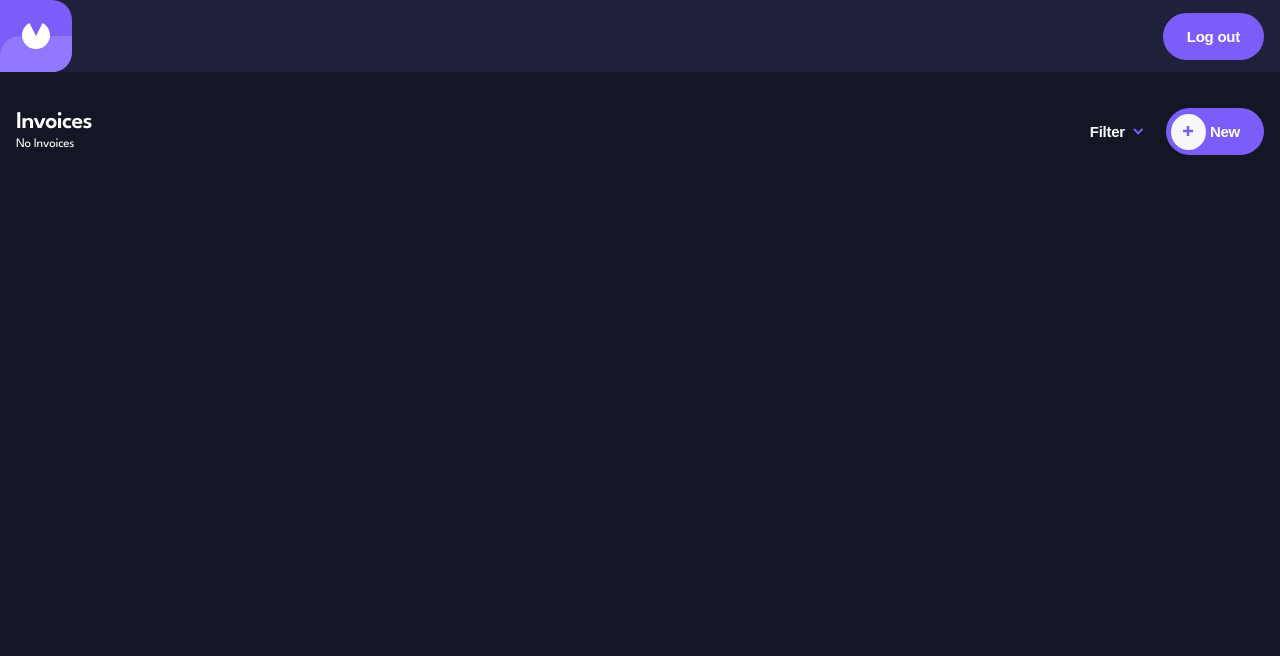
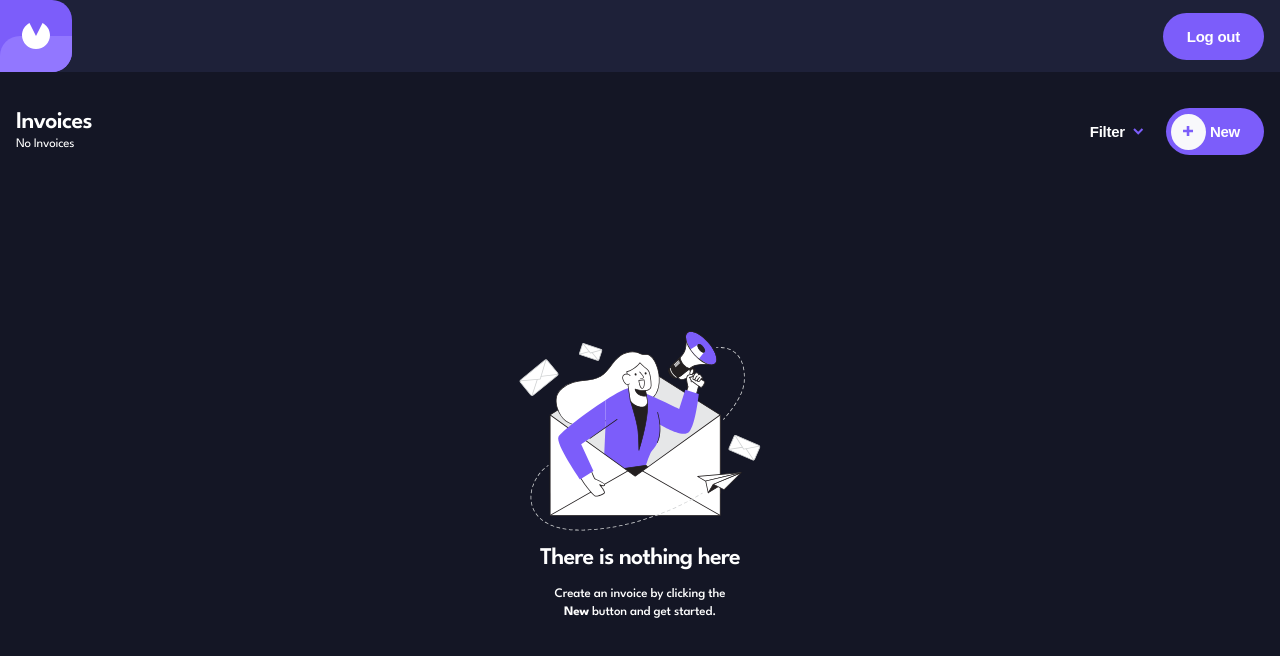
Before and after one commit to Cam96stanley/firebase-invoice, a React (Vite) app: page /my-dashboard in a window 1280 px wide. Shown: the top 656 px of the page. Built offline with nearby package versions, Linux system fonts and the light colour scheme; no server answers; the database is empty; sample sign-in values are in the browser's storage.

Commit message:
created image and text for empty dashboard

```diff
--- a/src/pages/auth/components/AuthForm.jsx
+++ b/src/pages/auth/components/AuthForm.jsx
@@ -33,7 +33,6 @@ export default function LoginForm() {
       if (result.errorCode) {
         setError(result.errorMessage);
       } else {
-        console.log("Logged In!", result);
         navigate("/my-dashboard", { replace: true });
       }
     }
@@ -42,7 +41,6 @@ export default function LoginForm() {
       if (result.errorCode) {
         setError(result.errorMessage.user);
       } else {
-        console.log("User Created!", result);
         navigate("/dashboard", { replace: true });
       }
     }
--- a/src/pages/dashboard/Dashboard.jsx
+++ b/src/pages/dashboard/Dashboard.jsx
@@ -2,6 +2,7 @@ import { useEffect, useState } from "react";
 import { useNavigate } from "react-router-dom";
 import plusIcon from "../../assets/icon-plus.svg";
 import arrowDown from "../../assets/icon-arrow-down.svg";
+import illustrationEmpty from "../../assets/illustration-empty.svg";
 import styles from "./Dashboard.module.scss";
 import { getInvoices } from "../../services/invoices.service";
 import InvoiceCards from "./components/InvoiceCards";
@@ -72,6 +73,21 @@ export default function Dashboard() {
       </div>
 
       <InvoiceCards invoices={invoices} />
+
+      {invoices.length === 0 && (
+        <div className={styles.empty__container}>
+          <img
+            src={illustrationEmpty}
+            alt="a woman coming out of an envelope"
+          />
+          <p className={styles.empty__title}>There is nothing here</p>
+          <p className={styles.empty__description}>
+            Create an invoice by clicking the
+            <br />
+            <span className={styles.bold}>New</span> button and get started.
+          </p>
+        </div>
+      )}
     </section>
   );
 }
--- a/src/pages/dashboard/Dashboard.module.scss
+++ b/src/pages/dashboard/Dashboard.module.scss
@@ -98,3 +98,26 @@
     border-radius: 50%;
   }
 }
+
+.empty__container {
+  display: flex;
+  flex-direction: column;
+  align-items: center;
+  gap: 1rem;
+  margin-top: 10rem;
+}
+
+.empty__title {
+  @include text-mixins.text-heading-md;
+  color: white;
+}
+
+.empty__description {
+  @include text-mixins.text-body;
+  color: white;
+  text-align: center;
+
+  .bold {
+    font-weight: 700;
+  }
+}
--- a/src/pages/invoice/Invoice.jsx
+++ b/src/pages/invoice/Invoice.jsx
@@ -131,11 +131,13 @@ export function Invoice() {
 
   const handleSaveAndSend = async (e) => {
     e.preventDefault();
+    if (!isEditable) return;
+
     try {
-      if (!isEditable) return;
       const pendingInvoice = { ...invoice, status: "Pending" };
-      if (invoice.status === "Draft" || invoice.status === "") {
-        await updateInvoice(invoice.id, pendingInvoice);
+
+      if (invoiceId) {
+        await updateInvoice(invoiceId, pendingInvoice);
       } else {
         await createInvoice(pendingInvoice);
       }
@@ -147,9 +149,10 @@ export function Invoice() {
 
   const handleSaveAsDraft = async (e) => {
     e.preventDefault();
+    if (!isEditable) return;
+
     try {
       const draftInvoice = { ...invoice, status: "Draft" };
-      if (!isEditable) return;
       await createInvoice(draftInvoice);
       navigate("/my-dashboard", { replace: true });
     } catch (err) {
--- a/src/services/invoices.service.js
+++ b/src/services/invoices.service.js
@@ -22,9 +22,7 @@ export const createInvoice = async (invoice) => {
     throw new Error("User not authenticated, Please log in");
 
   const invoiceNumber = await generateInvoiceNumber();
-
   const template = invoiceModel(invoice);
-
   const { valid, errors } = validateInvoice(template);
 
   if (!valid)
@@ -40,7 +38,8 @@ export const createInvoice = async (invoice) => {
     updatedAt: serverTimestamp(),
   };
 
-  return await addDoc(collection(db, "invoices"), payload);
+  const docRef = await addDoc(collection(db, "invoices"), payload);
+  return docRef;
 };
 
 export const getInvoices = async () => {
```
